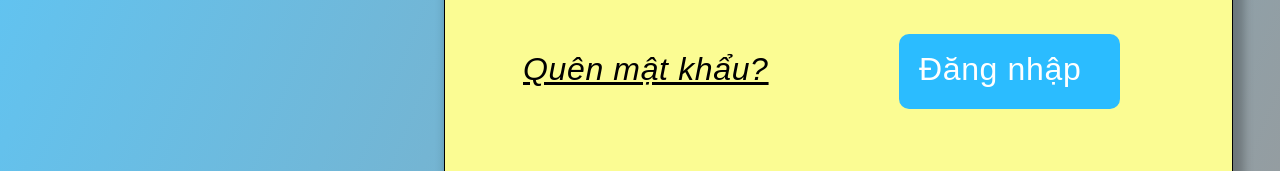
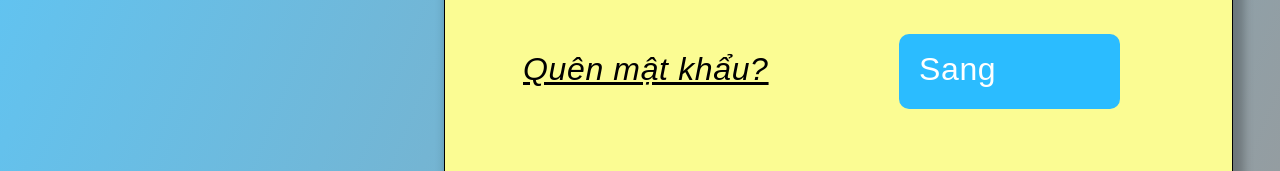
Before and after one commit to SangMNP0510/Demooo, a plain HTML site: page index.html in a window 1280 px wide. Shown: the part 628-799 px from the top of the page. Drawn offline with Linux system fonts and the light colour scheme.

Commit message:
chamgeee

```diff
--- a/index.html
+++ b/index.html
@@ -18,7 +18,7 @@
         <div class="rectangle-13"></div>
         <div class="rectangle-16"></div>
         <div class="rectangle-19"></div>
-        <div class="ng-nh-p2">Đăng nhập</div>
+        <div class="ng-nh-p2">Sang</div>
         <div class="qu-n-m-t-kh-u">Quên mật khẩu?</div>
         <div class="b-n-ch-a-c-t-i-kho-n-ng-k-ngay">
         Bạn chưa có tài khoản? Đăng kí ngay!
```
